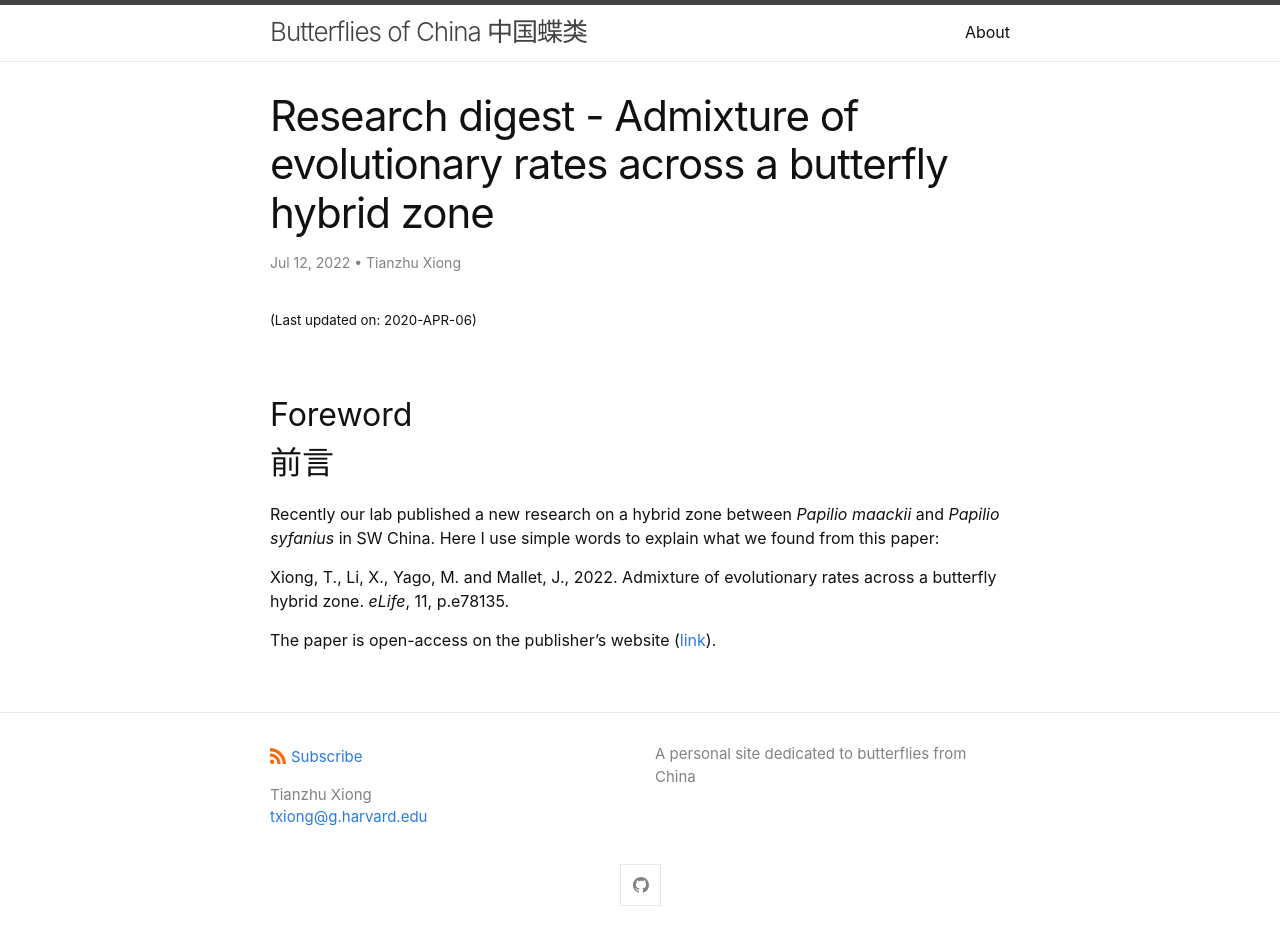
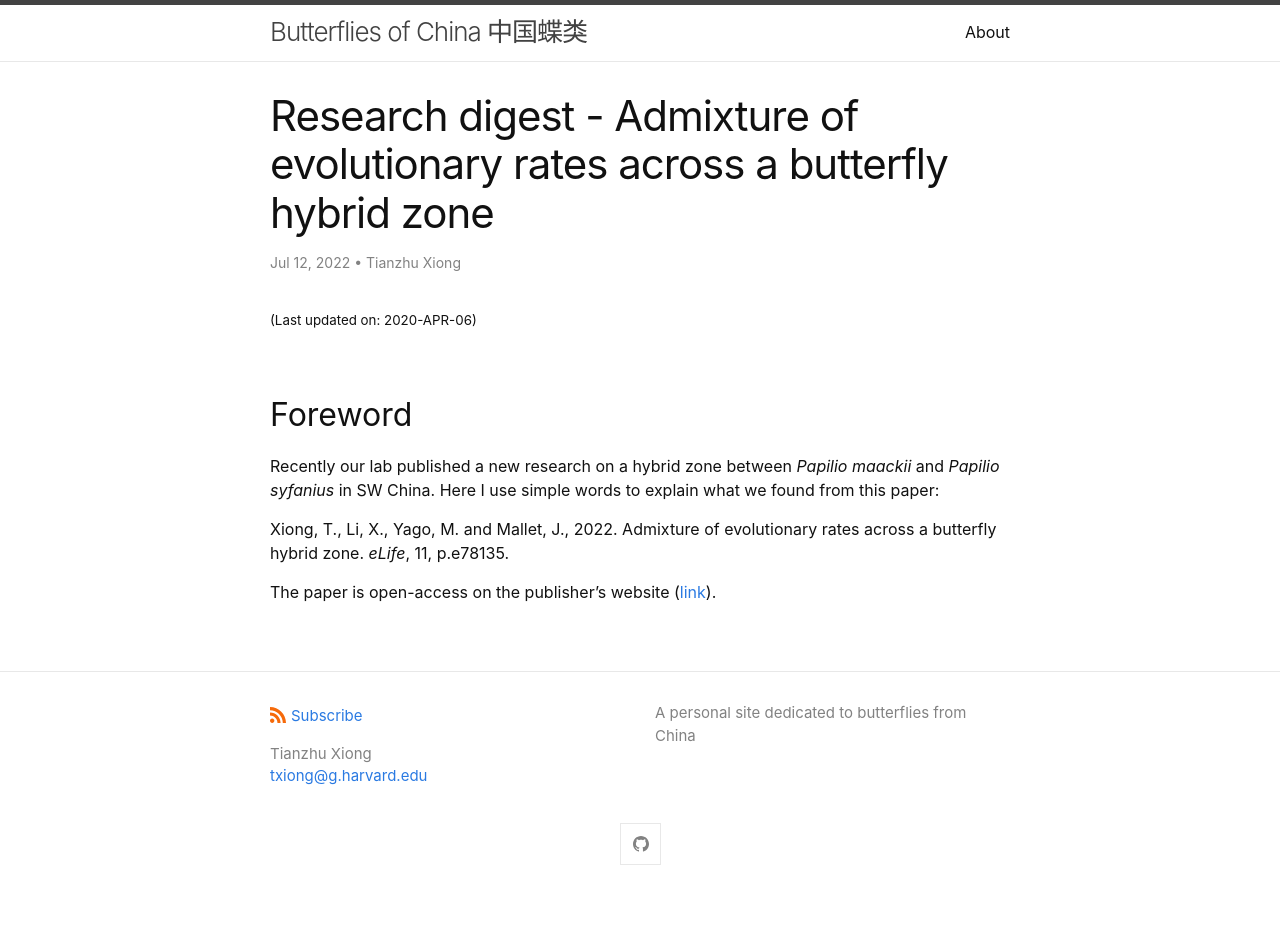
Before and after one commit to tzxiong/Butterflies-of-China, a Jekyll site: the page built from _posts/2022-07-12-maackii-syfanius-ENG-post.md, in a window 1280 px wide. Built offline with Jekyll 4.4.1, drawn with Linux system fonts in a browser that asks for light colours; after the commit the page ends 900 px from its top, so only the background shows below that.

Commit message:
Update and rename 2022-07-12-maackii-syfanius-post.md to 2022-07-12-maackii-syfanius-ENG-post.md

```diff
--- a/_posts/2022-07-12-maackii-syfanius-post.md
+++ b/_posts/2022-07-12-maackii-syfanius-ENG-post.md
@@ -5,7 +5,8 @@ author: Tianzhu Xiong
 categories: Research
 ---
 <sub> (Last updated on: 2020-APR-06) </sub>
-## Foreword <br/> 前言
+
+## Foreword <br/>
 
 Recently our lab published a new research on a hybrid zone between *Papilio maackii* and *Papilio syfanius* in SW China. Here I use simple words to explain what we found from this paper:
 
```
